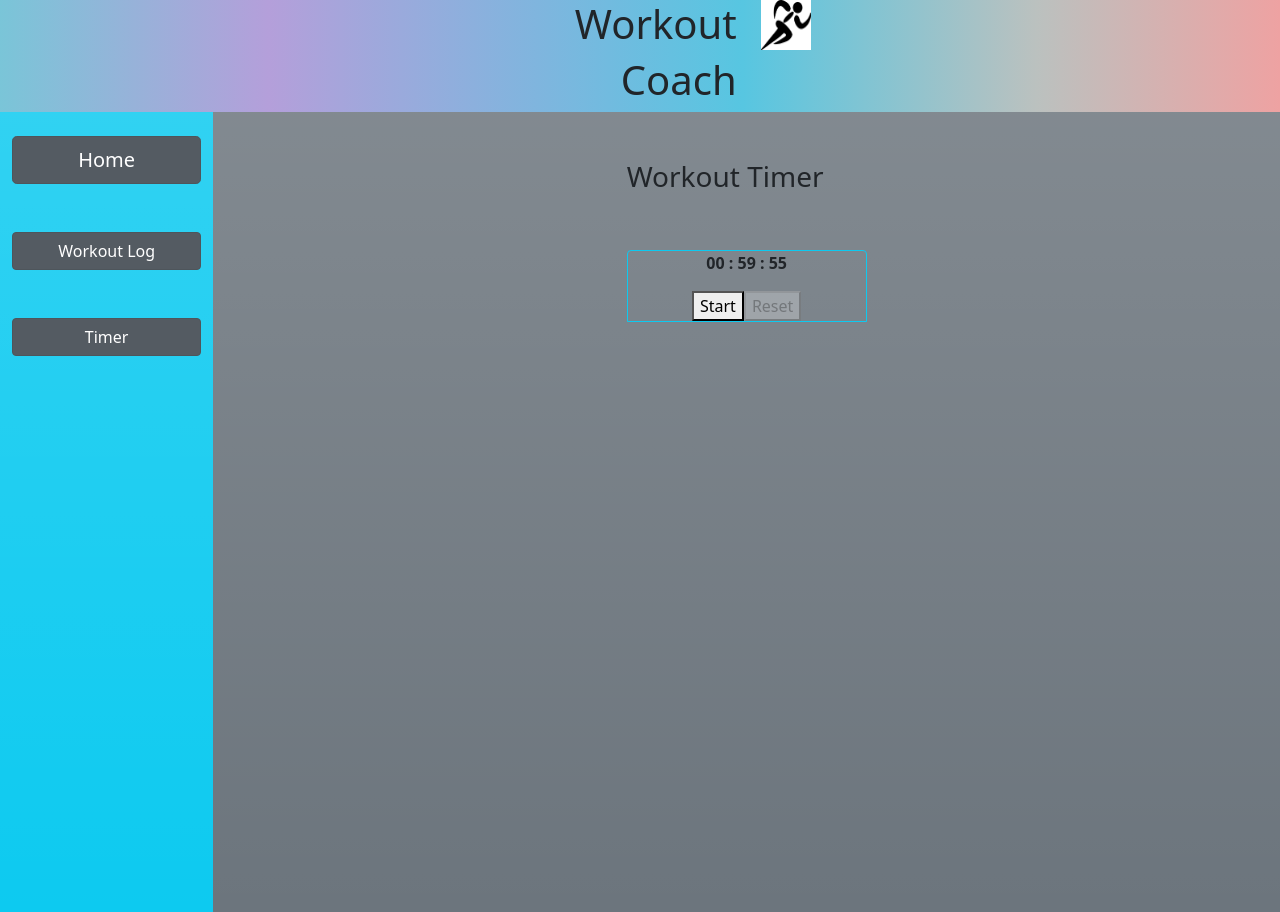
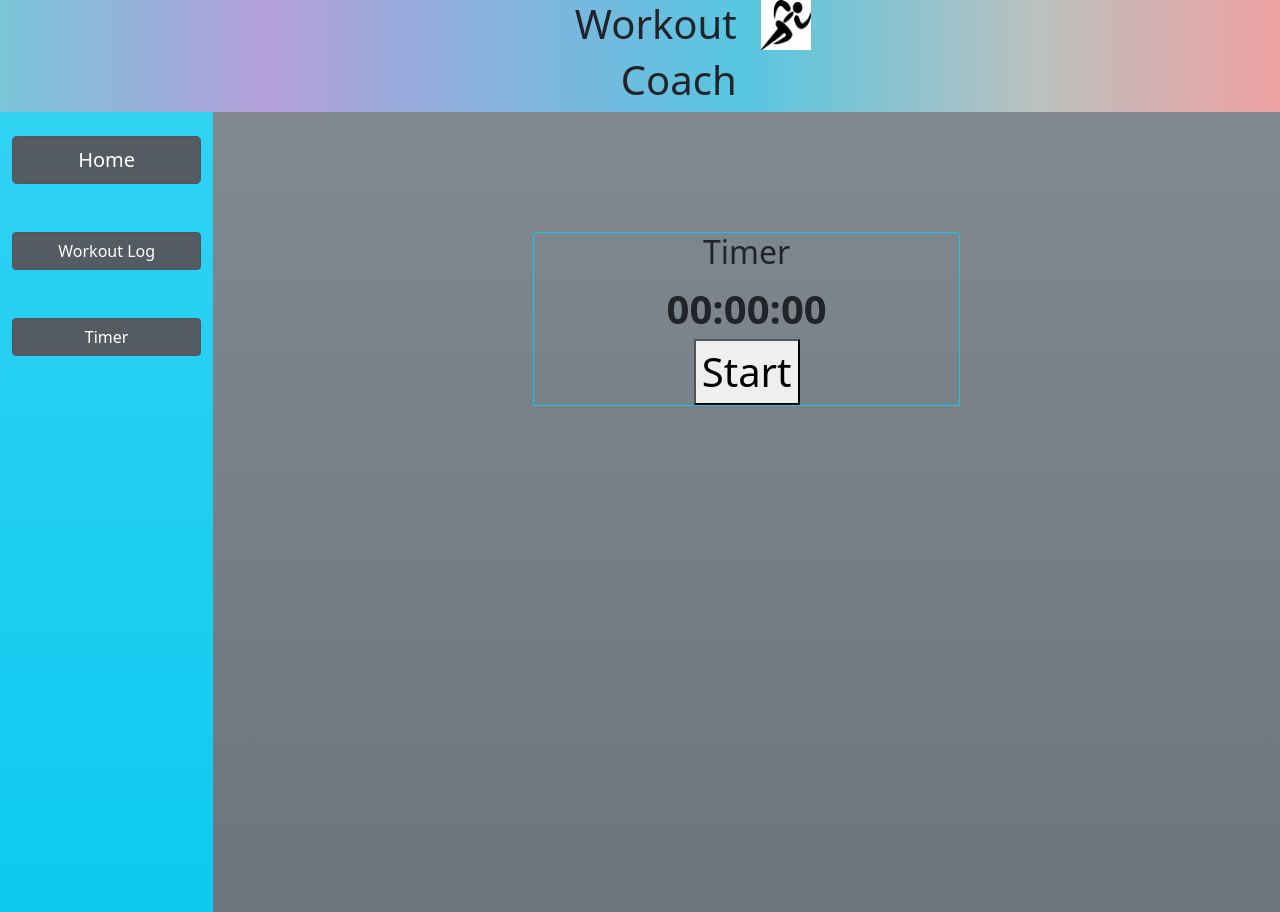
Before and after one commit to hhenske/project_workout-coach, a React (Create React App) app: page /timer in a window 1280 px wide. Built offline with nearby package versions, Linux system fonts and the light colour scheme.

Commit message:
fixed some spacing and re-did timer with a stop

```diff
--- a/src/pages/Form.js
+++ b/src/pages/Form.js
@@ -8,7 +8,7 @@ return (
 
     <form>
       <div className="text-center">
-        <br />
+        <br /><br />
         <h2>Let's choose a workout!</h2>
         <br />
         <label><h3>What kind of workout would you like today?</h3>
--- a/src/pages/Log.js
+++ b/src/pages/Log.js
@@ -37,11 +37,13 @@ const Log = () => {
     return (
         <React.Fragment>
 
+                <div>
                 <h2>Workout Log</h2>
+                </div>
 
 
-                <p className="col">
-                    <table className="table table-striped table-bordered table-hover">
+                <div className="col">
+                    <table className="table table-striped table-bordered table-hover text-center justify-content-center ">
                         <thead>
                             <tr>
                                 <th scope="col">Date</th>
@@ -56,14 +58,14 @@ const Log = () => {
                                 <td>62</td>
                             </tr>
                             <tr>
-                                <td></td>
-                                <td></td>
-                                <td></td>
+                                <td>October 2, 2021</td>
+                                <td>hike</td>
+                                <td>78</td>
                             </tr>
                             <tr>
-                                <td></td>
-                                <td></td>
-                                <td></td>
+                                <td>October 4, 2021</td>
+                                <td>run</td>
+                                <td>45</td>
                             </tr>
                             <tr>
                                 <td></td>
@@ -83,7 +85,7 @@ const Log = () => {
 
                         </tbody>
                     </table>
-                 </p>
+                 </div>
 
 
         </React.Fragment>
--- a/src/pages/Stopwatch.css
+++ /dev/null
@@ -1,59 +0,0 @@
-@import url("https://fonts.googleapis.com/css2?family=Quicksand:wght@500&display=swap");
-
-body {
-  margin: 0;
-  font-family: "Quicksand", sans-serif;
-  background-color: #eceff1;
-  color: #010b40;
-}
-
-.app {
-  background-color: #0e4d92;
-  margin: 0 auto;
-  width: 300px;
-  height: 200px;
-  position: relative;
-  border-radius: 10px;
-}
-
-h3 {
-  color: white;
-  text-align: center;
-  padding-top: 8px;
-  letter-spacing: 1.2px;
-  font-weight: 500;
-}
-
-p {
-  font-size: 28px;
-}
-
-.stopwatch-card {
-  position: absolute;
-  text-align: center;
-  background-color: white;
-  box-shadow: 0 4px 8px 0 rgba(0, 0, 0, 0.2);
-  width: 325px;
-  height: 130px;
-  top: 110px;
-  left: 50%;
-  transform: translate(-50%, -50%);
-}
-
-button {
-  outline: none;
-  background: transparent;
-  border: 1px solid blue;
-  padding: 5px 10px;
-  border-radius: 7px;
-  color: blue;
-  cursor: pointer;
-}
-
-.buttons {
-  display: flex;
-  justify-content: space-evenly;
-  width: 150px;
-  margin: 0 auto;
-  margin-top: 5px;
-}
--- a/src/pages/Stopwatch.js
+++ b/src/pages/Stopwatch.js
@@ -1,78 +1,51 @@
-import React, { useState, useRef } from 'react';
-
+import React, { useState } from "react";
 
 
 
 const Stopwatch = () => {
-  const [timer, setTimer] = useState(3595)
-  const [isActive, setIsActive] = useState(false)
-  const [isPaused, setIsPaused] = useState(false)
-  const increment = useRef(null)
+  const [time, setTime] = React.useState(0);
+  const [timerOn, setTimerOn] = React.useState(false);
 
-  const handleStart = () => {
-    setIsActive(true)
-    setIsPaused(true)
-    increment.current = setInterval(() => {
-      setTimer((timer) => timer + 1)
-    }, 1000)
-  }
+  React.useEffect(() => {
+    let interval = null;
 
+    if (timerOn) {
+      interval = setInterval(() => {
+        setTime((prevTime) => prevTime + 10);
+      }, 10);
+    } else if (!timerOn) {
+      clearInterval(interval);
+    }
 
-
-  const handlePause = () => {
-    clearInterval(increment.current)
-    setIsPaused(false)
-  }
-
-  const handleResume = () => {
-    setIsPaused(true)
-    increment.current = setInterval(() => {
-      setTimer((timer) => timer + 1)
-    }, 1000)
-  }
-
-  const handleReset = () => {
-    clearInterval(increment.current)
-    setIsActive(false)
-    setIsPaused(false)
-    setTimer(0)
-  }
-
-  const formatTime = () => {
-    const getSeconds = `0${(timer % 60)}`.slice(-2)
-    const minutes = `${Math.floor(timer / 60)}`
-    const getMinutes = `0${minutes % 60}`.slice(-2)
-    const getHours = `0${Math.floor(timer / 3600)}`.slice(-2)
-
-    return `${getHours} : ${getMinutes} : ${getSeconds}`
-  }
-
-
+    return () => clearInterval(interval);
+  }, [timerOn]);
 
   return (
-    <div>
-      <br /><br />
-
-      <h3>Workout Timer </h3>
-      <br /><br />
-      <div className='stopwatch-card' className="row mx-auto border border-info rounded-top text-center font-weight-bold">
-        <p>{formatTime()}</p>
-        <div className='buttons text-center'>
-          {
-            !isActive && !isPaused ?
-              <button onClick={handleStart}>Start</button>
-              : (
-                isPaused ? <button onClick={handlePause}>Pause</button> :
-                  <button onClick={handleResume}>Resume</button>
-              )
-          }
-          <button onClick={handleReset} disabled={!isActive}>Reset</button>
-        </div>
+    <div style={{"font-size":"40px"}}>
+        <br /><br />
+    <div className='stopwatch-card' className="row mx-auto border border-info rounded-top text-center font-weight-bold">
+      <h2>Timer</h2>
+      <div id="display">
+        <span>{("0" + Math.floor((time / 60000) % 60)).slice(-2)}:</span>
+        <span>{("0" + Math.floor((time / 1000) % 60)).slice(-2)}:</span>
+        <span>{("0" + ((time / 10) % 100)).slice(-2)}</span>
       </div>
 
+      <div id="buttons">
+        {!timerOn && time === 0 && (
+          <button onClick={() => setTimerOn(true)}>Start</button>
+        )}
+        {timerOn && <button onClick={() => setTimerOn(false)}>Stop</button>}
+        {!timerOn && time > 0 && (
+          <button onClick={() => setTime(0)}>Reset</button>
+        )}
+        {!timerOn && time > 0 && (
+          <button onClick={() => setTimerOn(true)}>Resume</button>
+        )}
+      </div>
+    </div>
     </div>
   );
-}
+};
 
-
-  export default Stopwatch;
+export default Stopwatch;
--- /dev/null
+++ b/src/pages/Stopwatch.module.css
@@ -0,0 +1,3 @@
+.largify {
+    font-size: 200px !important;
+}
```
Also changed, not shown: src/pages/OldStopwatch.js (added, +79 -0 lines).
